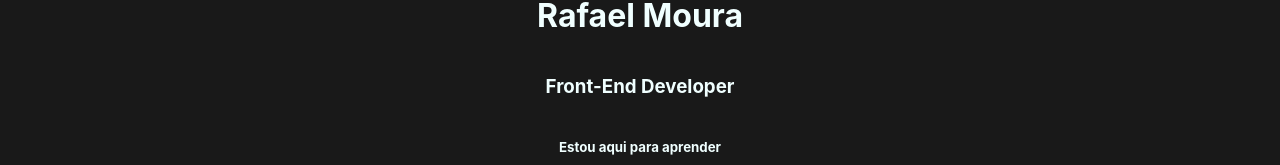
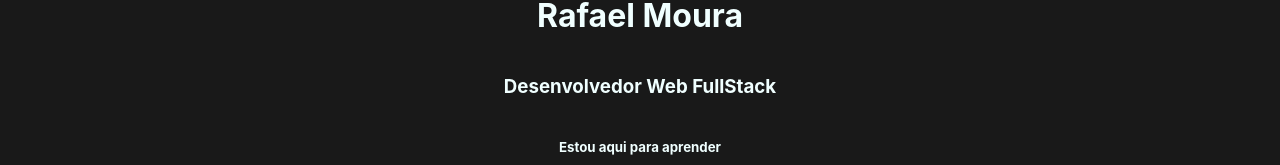
Before and after one commit to RafaelMoura11/portfolio, a React (Create React App) app: page / in a window 1280 px wide. Shown: the part 324-489 px from the top of the page. Built offline with nearby package versions, Linux system fonts and the light colour scheme; the HTML template or start-up script is replaced by a standard one.

Commit message:
Alterando texto central de Home

```diff
--- a/src/pages/Home.js
+++ b/src/pages/Home.js
@@ -8,7 +8,7 @@ export default function Home (){
       <Header />
       <main id="main-content-home">
         <h1>Rafael Moura</h1>
-        <h3>Front-End Developer</h3>
+        <h3>Desenvolvedor Web FullStack</h3>
         <h5>Estou aqui para aprender</h5>
       </main>
       <Footer />
```
